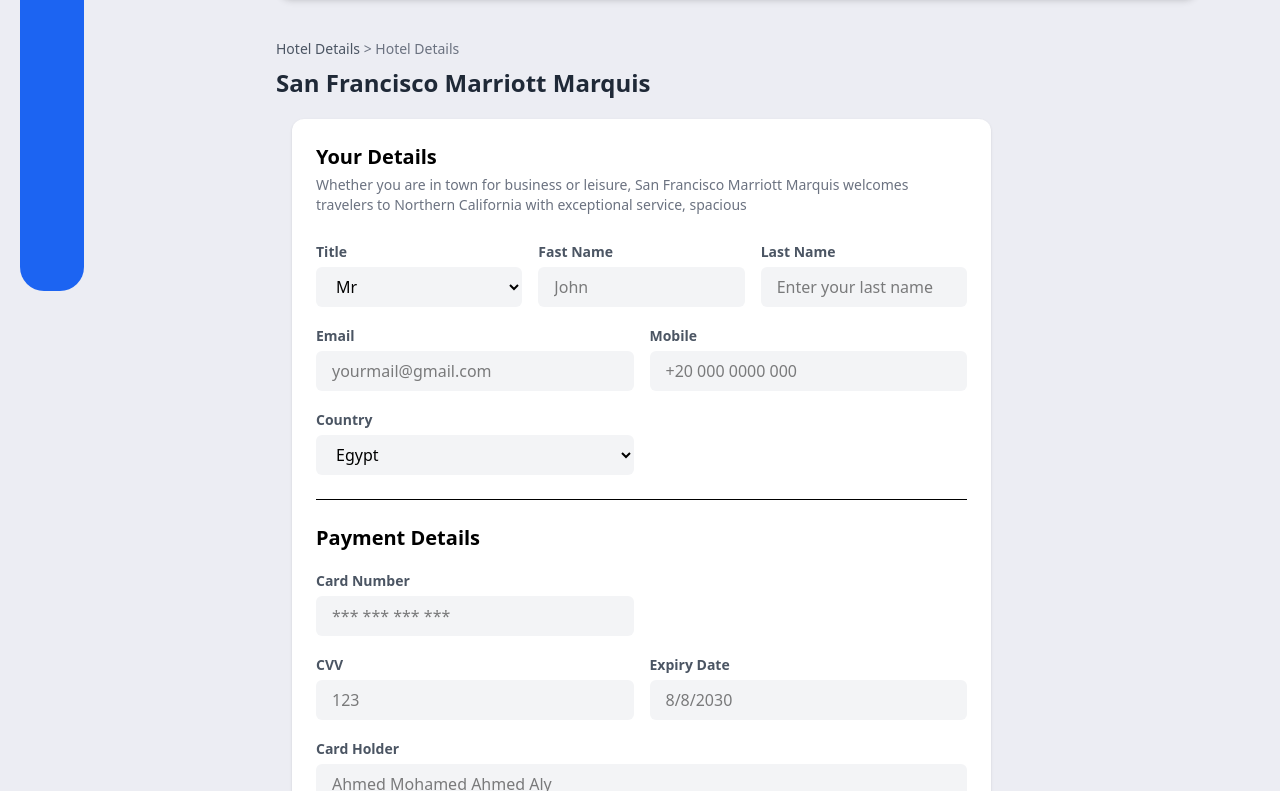
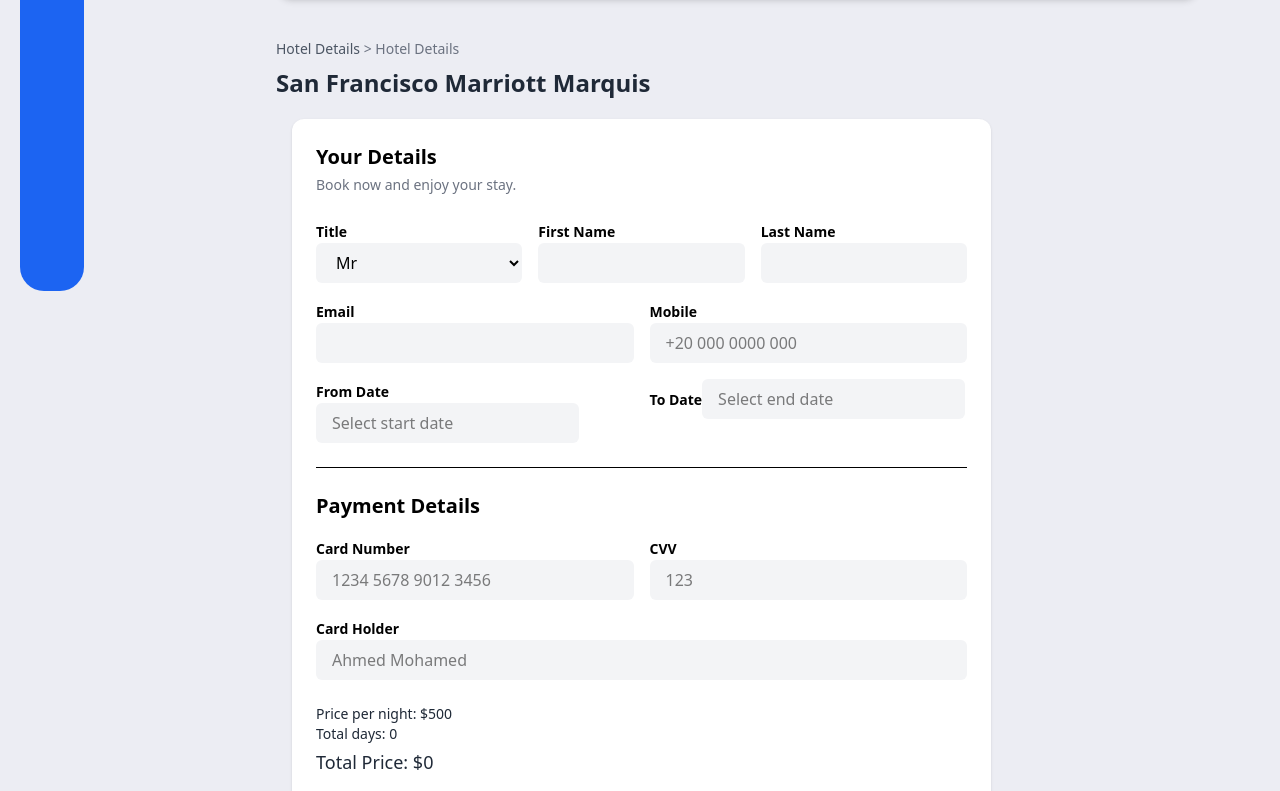
Before and after one commit to SheroCode/Bookler, a React (Vite) app: page /bookingpage in a window 1280 px wide. Shown: the part 389-1180 px from the top of the page. Built offline with nearby package versions, Linux system fonts and the light colour scheme.

Commit message:
refactor BookingFormCard component; enhance form validation, integrate date picker, and display booking summary

```diff
--- a/src/components/BookingFormCard/BookingFormCard.jsx
+++ b/src/components/BookingFormCard/BookingFormCard.jsx
@@ -1,127 +1,208 @@
+import { useSelector } from "react-redux";
+import { useForm } from "react-hook-form";
+import { useState } from "react";
+import { differenceInDays } from "date-fns";
+import DatePicker from "react-datepicker";
+import "react-datepicker/dist/react-datepicker.css";
+
 function BookingFormCard() {
+  const { user } = useSelector((state) => state.use);
+  const {
+    register,
+    handleSubmit,
+    setValue,
+    formState: { errors },
+  } = useForm();
+
+  const [fromDate, setFromDate] = useState(null);
+  const [toDate, setToDate] = useState(null);
+  const [showSuccess, setShowSuccess] = useState(false);
+
+  const pricePerNight = 500;
+  const totalDays = fromDate && toDate ? differenceInDays(toDate, fromDate) : 0;
+  const totalPrice = totalDays > 0 ? totalDays * pricePerNight : 0;
+
+  const onSubmit = (data) => {
+    if (!fromDate || !toDate || totalDays <= 0) {
+      alert("Please select a valid date range.");
+      return;
+    }
+    setShowSuccess(true);
+  };
+
   return (
-    <div className='bg-white rounded-xl shadow p-6 w-full max-w-3xl'>
-      {/* Header */}
+    <form
+      onSubmit={handleSubmit(onSubmit)}
+      className='bg-white rounded-xl shadow p-6 w-full max-w-3xl'>
       <h2 className='text-xl font-bold mb-1'>Your Details</h2>
       <p className='text-sm text-gray-500 mb-6'>
-        Whether you are in town for business or leisure, San Francisco Marriott
-        Marquis welcomes travelers to Northern California with exceptional
-        service, spacious
+        Book now and enjoy your stay.
       </p>
 
-      {/* Form Grid */}
       <div className='grid grid-cols-1 md:grid-cols-3 gap-4 mb-4'>
         <div>
-          <label className='text-sm font-semibold text-gray-600'>Title</label>
-          <select className='w-full mt-1 bg-gray-100 px-4 py-2 rounded-md'>
-            <option>Mr</option>
-            <option>Mrs</option>
+          <label className='text-sm font-semibold'>Title</label>
+          <select
+            {...register("title", { required: true })}
+            className='w-full bg-gray-100 px-4 py-2 rounded-md'>
+            <option value='Mr'>Mr</option>
+            <option value='Mrs'>Mrs</option>
           </select>
+          {errors.title && (
+            <p className='text-red-500 text-xs'>Title is required</p>
+          )}
         </div>
+
         <div>
-          <label className='text-sm font-semibold text-gray-600'>
-            Fast Name
-          </label>
+          <label className='text-sm font-semibold'>First Name</label>
           <input
-            type='text'
-            placeholder='John'
-            className='w-full mt-1 bg-gray-100 px-4 py-2 rounded-md'
+            defaultValue={user?.firstName}
+            {...register("firstName", { required: true })}
+            className='w-full bg-gray-100 px-4 py-2 rounded-md'
           />
+          {errors.firstName && (
+            <p className='text-red-500 text-xs'>First name is required</p>
+          )}
         </div>
+
         <div>
-          <label className='text-sm font-semibold text-gray-600'>
-            Last Name
-          </label>
+          <label className='text-sm font-semibold'>Last Name</label>
           <input
-            type='text'
-            placeholder='Enter your last name'
-            className='w-full mt-1 bg-gray-100 px-4 py-2 rounded-md'
+            defaultValue={user?.lastName}
+            {...register("lastName", { required: true })}
+            className='w-full bg-gray-100 px-4 py-2 rounded-md'
           />
+          {errors.lastName && (
+            <p className='text-red-500 text-xs'>Last name is required</p>
+          )}
         </div>
       </div>
 
       <div className='grid grid-cols-1 md:grid-cols-2 gap-4 mb-4'>
         <div>
-          <label className='text-sm font-semibold text-gray-600'>Email</label>
+          <label className='text-sm font-semibold'>Email</label>
           <input
-            type='email'
-            placeholder='yourmail@gmail.com'
-            className='w-full mt-1 bg-gray-100 px-4 py-2 rounded-md'
+            defaultValue={user?.email}
+            {...register("email", { required: true })}
+            className='w-full bg-gray-100 px-4 py-2 rounded-md'
+          />
+          {errors.email && (
+            <p className='text-red-500 text-xs'>Email is required</p>
+          )}
+        </div>
+
+        <div>
+          <label className='text-sm font-semibold'>Mobile</label>
+          <input
+            {...register("mobile", { required: true })}
+            placeholder='+20 000 0000 000'
+            className='w-full bg-gray-100 px-4 py-2 rounded-md'
+          />
+          {errors.mobile && (
+            <p className='text-red-500 text-xs'>Mobile is required</p>
+          )}
+        </div>
+      </div>
+
+      {/* Dates */}
+      <div className='grid grid-cols-1 md:grid-cols-2 gap-4 mb-4'>
+        <div>
+          <label className='text-sm font-semibold'>From Date</label>
+          <DatePicker
+            selected={fromDate}
+            onChange={(date) => setFromDate(date)}
+            selectsStart
+            startDate={fromDate}
+            endDate={toDate}
+            className='w-full bg-gray-100 px-4 py-2 rounded-md'
+            placeholderText='Select start date'
           />
         </div>
         <div>
-          <label className='text-sm font-semibold text-gray-600'>Mobile</label>
-          <input
-            type='text'
-            placeholder='+20 000 0000 000'
-            className='w-full mt-1 bg-gray-100 px-4 py-2 rounded-md'
+          <label className='text-sm font-semibold'>To Date</label>
+          <DatePicker
+            selected={toDate}
+            onChange={(date) => setToDate(date)}
+            selectsEnd
+            startDate={fromDate}
+            endDate={toDate}
+            minDate={fromDate}
+            className='w-full bg-gray-100 px-4 py-2 rounded-md'
+            placeholderText='Select end date'
           />
         </div>
       </div>
 
-      <div className='grid grid-cols-1 md:grid-cols-2 gap-4 mb-6'>
-        <div>
-          <label className='text-sm font-semibold text-gray-600'>Country</label>
-          <select className='w-full mt-1 bg-gray-100 px-4 py-2 rounded-md'>
-            <option>Egypt</option>
-            <option>UAE</option>
-          </select>
-        </div>
-      </div>
-
-      {/* Payment Section */}
+      {/* Payment */}
       <hr className='my-6' />
       <h2 className='text-xl font-bold mb-4'>Payment Details</h2>
 
       <div className='grid grid-cols-1 md:grid-cols-2 gap-4 mb-4'>
         <div>
-          <label className='text-sm font-semibold text-gray-600'>
-            Card Number
-          </label>
+          <label className='text-sm font-semibold'>Card Number</label>
           <input
-            type='text'
-            placeholder='*** *** *** ***'
-            className='w-full mt-1 bg-gray-100 px-4 py-2 rounded-md'
+            {...register("cardNumber", {
+              required: true,
+              pattern: /^[0-9]{16}$/,
+            })}
+            placeholder='1234 5678 9012 3456'
+            className='w-full bg-gray-100 px-4 py-2 rounded-md'
           />
+          {errors.cardNumber && (
+            <p className='text-red-500 text-xs'>
+              Valid 16-digit card number required
+            </p>
+          )}
         </div>
-      </div>
 
-      <div className='grid grid-cols-1 md:grid-cols-2 gap-4 mb-4'>
         <div>
-          <label className='text-sm font-semibold text-gray-600'>CVV</label>
+          <label className='text-sm font-semibold'>CVV</label>
           <input
-            type='text'
+            {...register("cvv", {
+              required: true,
+              pattern: /^[0-9]{3}$/,
+            })}
             placeholder='123'
-            className='w-full mt-1 bg-gray-100 px-4 py-2 rounded-md'
+            className='w-full bg-gray-100 px-4 py-2 rounded-md'
           />
-        </div>
-        <div>
-          <label className='text-sm font-semibold text-gray-600'>
-            Expiry Date
-          </label>
-          <input
-            type='text'
-            placeholder='8/8/2030'
-            className='w-full mt-1 bg-gray-100 px-4 py-2 rounded-md'
-          />
+          {errors.cvv && (
+            <p className='text-red-500 text-xs'>Valid 3-digit CVV required</p>
+          )}
         </div>
       </div>
 
       <div className='mb-6'>
-        <label className='text-sm font-semibold text-gray-600'>
-          Card Holder
-        </label>
+        <label className='text-sm font-semibold'>Card Holder</label>
         <input
-          type='text'
-          placeholder='Ahmed Mohamed Ahmed Aly'
-          className='w-full mt-1 bg-gray-100 px-4 py-2 rounded-md'
+          {...register("cardHolder", { required: true })}
+          placeholder='Ahmed Mohamed'
+          className='w-full bg-gray-100 px-4 py-2 rounded-md'
         />
+        {errors.cardHolder && (
+          <p className='text-red-500 text-xs'>Card holder name required</p>
+        )}
       </div>
 
-      <button className='w-full bg-blue-600 hover:bg-blue-700 text-white py-3 rounded-md font-semibold'>
+      {/* Summary */}
+      <div className='mb-6 text-sm font-medium text-gray-800'>
+        <p>Price per night: ${pricePerNight}</p>
+        <p>Total days: {totalDays}</p>
+        <p className='text-lg mt-1'>Total Price: ${totalPrice}</p>
+      </div>
+
+      <button
+        type='submit'
+        className='w-full bg-blue-600 hover:bg-blue-700 text-white py-3 rounded-md font-semibold'>
         PAY NOW
       </button>
-    </div>
+
+      {showSuccess && (
+        <div className='mt-4 bg-green-100 text-green-700 p-4 rounded'>
+          🎉 Booking successful!
+        </div>
+      )}
+    </form>
   );
 }
+
 export default BookingFormCard;
```
